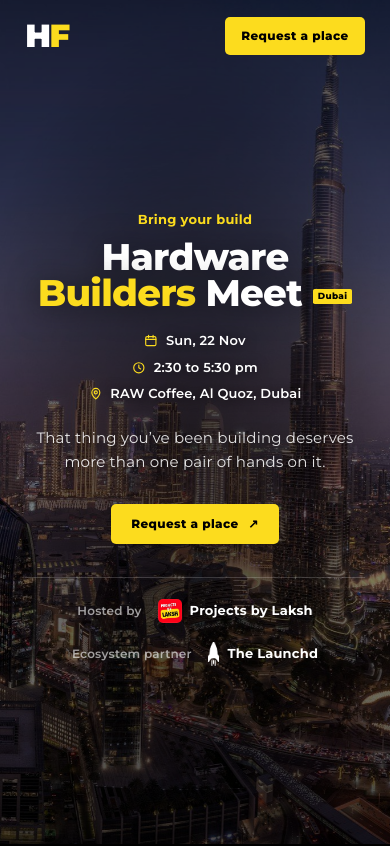
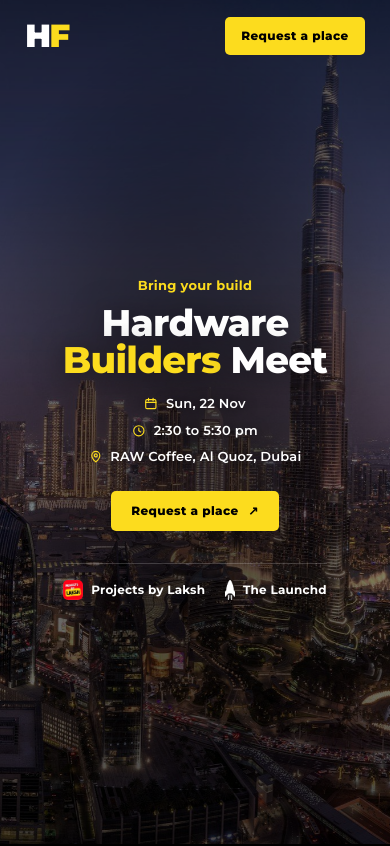
Before and after one commit to harsha1001987/Hardware-First-Residency, a Next.js app: page /dubai in a window 390 px wide. Shown: the top 846 px of the page. Built offline with nearby package versions, Linux system fonts and the light colour scheme.

Commit message:
Tidy the Dubai page on phones
Co-Authored-By: Claude Opus 5.5 <noreply@anthropic.com>

```diff
--- a/src/app/dubai/dubai.css
+++ b/src/app/dubai/dubai.css
@@ -807,3 +807,71 @@
     gap: 0.6rem 1rem;
   }
 }
+
+/* Phones: fewer pieces in the hero, left-aligned close. */
+@media (max-width: 767.98px) {
+  .hf-dx-hero {
+    min-height: 100svh;
+    justify-content: center;
+  }
+
+  .hf-dx-sub,
+  .hf-dx-tag,
+  .hf-dx-hosts-label,
+  .hf-dx-hosts-sep {
+    display: none;
+  }
+
+  .hf-dx-when {
+    margin-top: 1rem;
+  }
+
+  .hf-dx-actions {
+    margin-top: 1.5rem;
+  }
+
+  .hf-dx-hosts-row {
+    flex-wrap: nowrap;
+    gap: 1.25rem;
+    margin-top: 2rem;
+    padding-top: 1rem;
+  }
+
+  .hf-dx-host {
+    font-size: 0.75rem;
+  }
+
+  .hf-dx-host img {
+    height: 20px;
+  }
+
+  .hf-dx-join {
+    text-align: left;
+  }
+
+  .hf-dx-join-inner {
+    align-items: flex-start;
+  }
+
+  .hf-dx-join .hf-display {
+    margin-top: 0.5rem;
+  }
+
+  .hf-dx-join .hf-sec-lede,
+  .hf-dx-hosts {
+    margin-inline: 0;
+  }
+
+  .hf-dx-join .hf-dx-actions {
+    justify-content: flex-start;
+  }
+
+  .hf-dx-signoff {
+    margin-top: 2rem;
+  }
+
+  .hf-dx-hosts {
+    margin-top: 0.75rem;
+    text-wrap: pretty;
+  }
+}
--- a/src/app/dubai/page.js
+++ b/src/app/dubai/page.js
@@ -322,8 +322,8 @@ export default function DubaiMeet() {
               Save your seat at the table
             </h2>
             <p className="hf-sec-lede">
-              We kept it small so every build gets a proper look. Tell us what you&rsquo;re bringing when you register,
-              and we&rsquo;ll confirm your place by email.
+              Small on purpose, so every build gets a proper look. Tell us what you&rsquo;re bringing and we&rsquo;ll
+              confirm by email.
             </p>
             <div className="hf-dx-actions">
               <RequestPlace />
```
